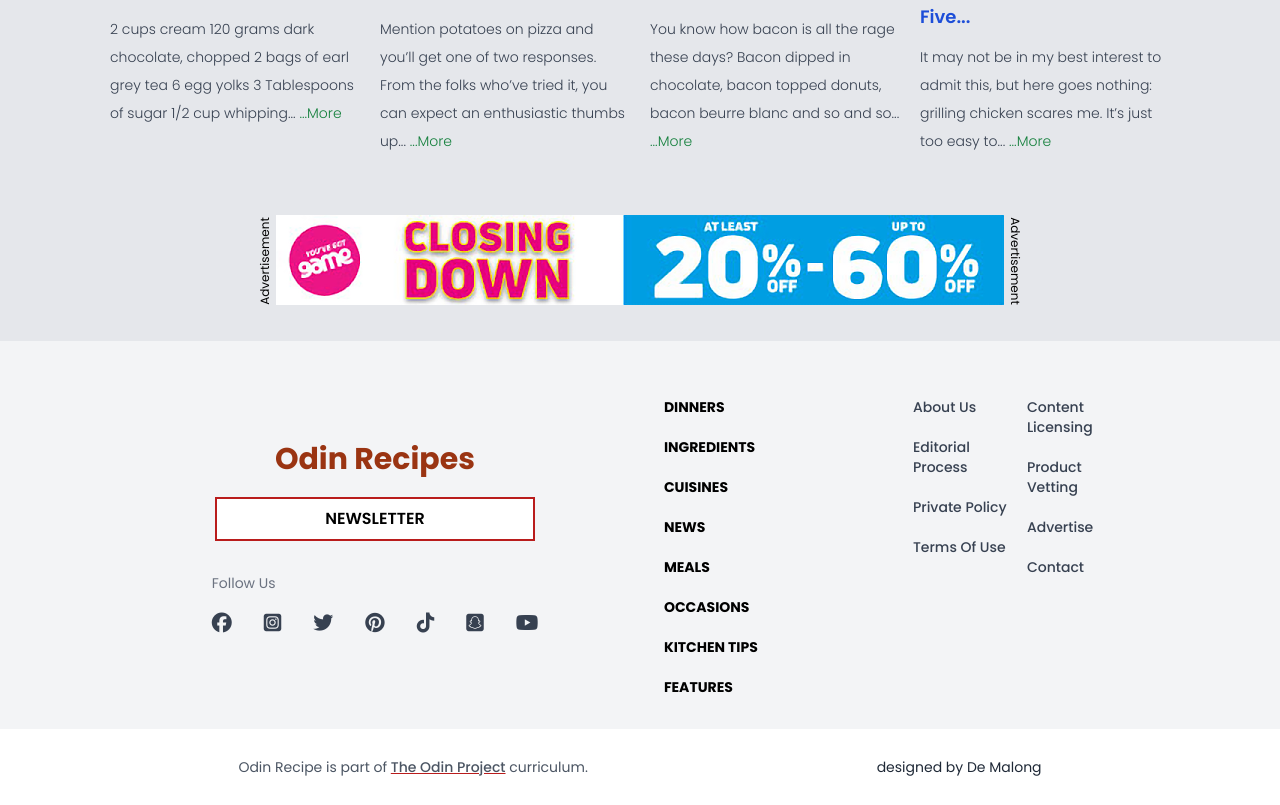
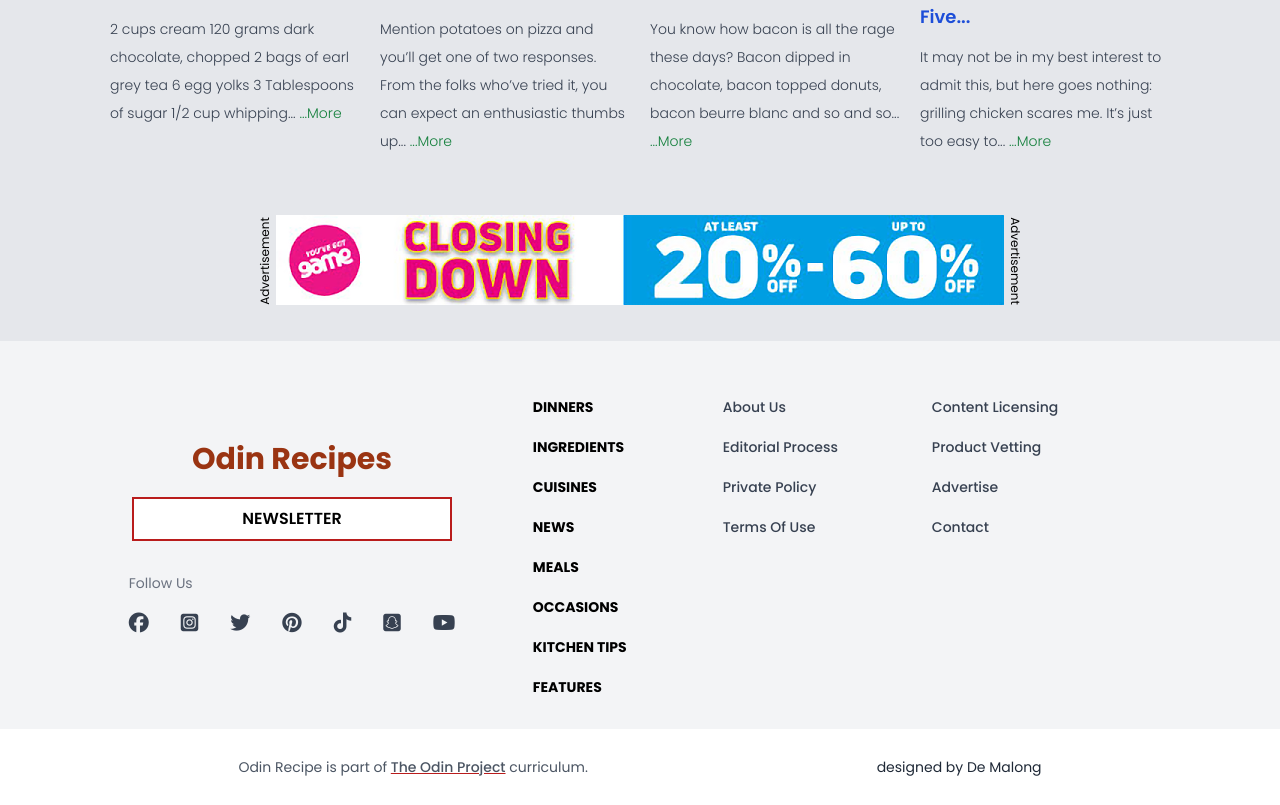
Before and after one commit to SanMajur/odin-recipes, a website: page public/index.html in a window 1280 px wide. Shown: the part 1216-2021 px from the top of the page. Drawn offline with Linux system fonts and the light colour scheme.

Commit message:
fixed flex items width

```diff
--- a/public/index.html
+++ b/public/index.html
@@ -38,7 +38,7 @@
         </div>
       </div>
       <div id="linkItems" class="container hidden lg:flex flex-col lg:flex-row  gap-5 text-sm text-gray-900 px-8 mt-8 uppercase font-semibold">
-        <a class="border-b border-gray-600 lg:border-none" href="./recipes/chicken.html">Dinners</a>
+        <a class="hover:underline hover:decoration-red-600" href="./recipes/chicken.html">Dinners</a>
         <a class="border-b border-gray-600 lg:border-none" href="">Meals</a>
         <a class="border-b border-gray-600 lg:border-none" href="">Ingredients</a>
         <a class="border-b border-gray-600 lg:border-none" href="">Occasions</a>
@@ -138,7 +138,7 @@
     </div>
     <footer class="bg-gray-100 mt-6 pt-6">
       <div class="container flex flex-col md:justify-between md:flex-row md:px-10">
-        <div class="flex items-center justify-center flex-col w-full">
+        <div class="flex items-center justify-center flex-col w-1/3">
           <a href="./index.html" class="text-2xl lg:text-3xl font-bold text-orange-800 items-center mb-5">
             Odin Recipes
          </a>
@@ -156,40 +156,40 @@
           </div>
          </div>
         </div>
-        <div class="container flex my-3 justify-between flex-col md:flex-row ">
-          <div class="container flex justify-around py-5 md:flex-col md:gap-5">
+        <div class="container flex my-3 justify-between flex-col md:flex-row w-3/5 mx-auto">
+          <div class="container flex justify-around py-5 md:flex-col md:gap-5 w-1/3">
               <div class="flex flex-col gap-5 text-sm uppercase text-black font-bold">
-                <a class="hover:underline decoration-red-700" href="">dinners</a>
-                <a class="hover:underline decoration-red-700" href="">ingredients</a>
-                <a class="hover:underline decoration-red-700" href="">cuisines</a>
-                <a class="hover:underline decoration-red-700" href="">news</a>
+                <a class="lg:hover:underline decoration-red-700" href="">dinners</a>
+                <a class="lg:hover:underline decoration-red-700" href="">ingredients</a>
+                <a class="lg:hover:underline decoration-red-700" href="">cuisines</a>
+                <a class="lg:hover:underline decoration-red-700" href="">news</a>
               </div>
               <div class="flex flex-col gap-5 text-sm uppercase text-black font-bold ">
-                <a class="hover:underline decoration-red-700" href="">Meals</a>
-                <a class="hover:underline decoration-red-700" href="">Occasions</a>
-                <a class="hover:underline decoration-red-700" href="">kitchen tips</a>
-                <a class="hover:underline decoration-red-700" href="">features</a>
+                <a class="lg:hover:underline decoration-red-700" href="">Meals</a>
+                <a class="lg:hover:underline decoration-red-700" href="">Occasions</a>
+                <a class="lg:hover:underline decoration-red-700" href="">kitchen tips</a>
+                <a class="lg:hover:underline decoration-red-700" href="">features</a>
               </div>
           </div>
           <div class="container flex justify-around py-5 md:flex-col md:gap-5 lg:flex-row">
             <div class="flex flex-col gap-5 text-sm capitalize text-gray-700 font-medium">
-              <a class="hover:underline decoration-red-700" href="">about us</a>
-              <a class="hover:underline decoration-red-700" href="">editorial process</a>
-              <a class="hover:underline decoration-red-700" href="">private policy</a>
-              <a class="hover:underline decoration-red-700" href="">terms of use</a>
+              <a class="lg:hover:underline decoration-red-700" href="">about us</a>
+              <a class="lg:hover:underline decoration-red-700" href="">editorial process</a>
+              <a class="lg:hover:underline decoration-red-700" href="">private policy</a>
+              <a class="lg:hover:underline decoration-red-700" href="">terms of use</a>
             </div>
             <div class="flex flex-col gap-5 text-sm capitalize text-gray-700 font-medium">
-              <a class="hover:underline decoration-red-700" href="">content licensing</a>
-              <a class="hover:underline decoration-red-700" href="">product vetting</a>
-              <a class="hover:underline decoration-red-700" href="">advertise</a>
-              <a class="hover:underline decoration-red-700" href="">contact</a>
+              <a class="lg:hover:underline decoration-red-700" href="">content licensing</a>
+              <a class="lg:hover:underline decoration-red-700" href="">product vetting</a>
+              <a class="lg:hover:underline decoration-red-700" href="">advertise</a>
+              <a class="lg:hover:underline  decoration-red-700" href="">contact</a>
             </div>
         </div>
         </div>
       </div>
       <div class="bg-white py-5">
         <div class="container flex flex-col items-center justify-around md:flex-row text-center text-sm text-gray-600">
-          <h3 class="py-2">Odin Recipe is part of <a class="font-medium underline decoration-red-700 hover:no-underline" href="https://www.theodinproject.com/">The Odin Project</a> curriculum.</h3>
+          <h3 class="py-2">Odin Recipe is part of <a class="font-medium underline decoration-red-700 hover:no-underline" href="https://www.theodinproject.com/paths">The Odin Project</a> curriculum.</h3>
           <h4 class="text-gray-800">designed by De Malong</h4>
         </div>
       </div>
```
Also changed, not shown: public/recipes/chocolate.html (+13 -13 lines), public/css/style.css.
